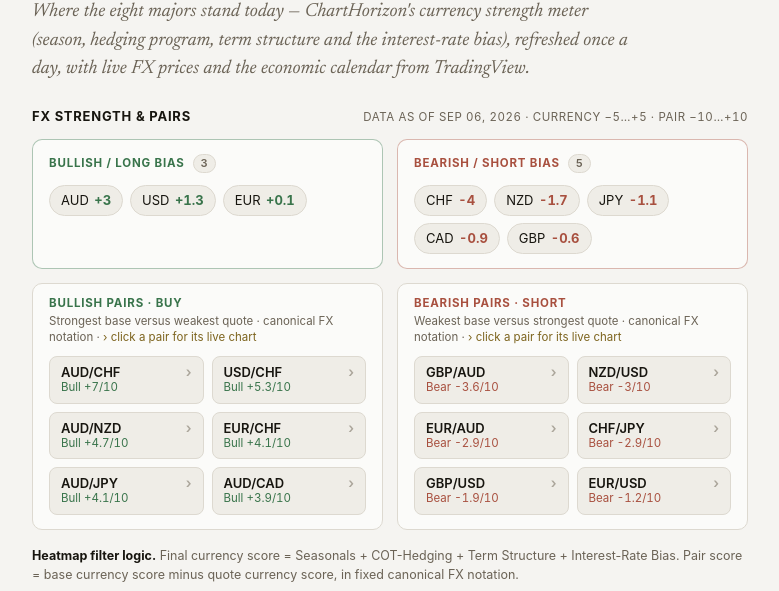
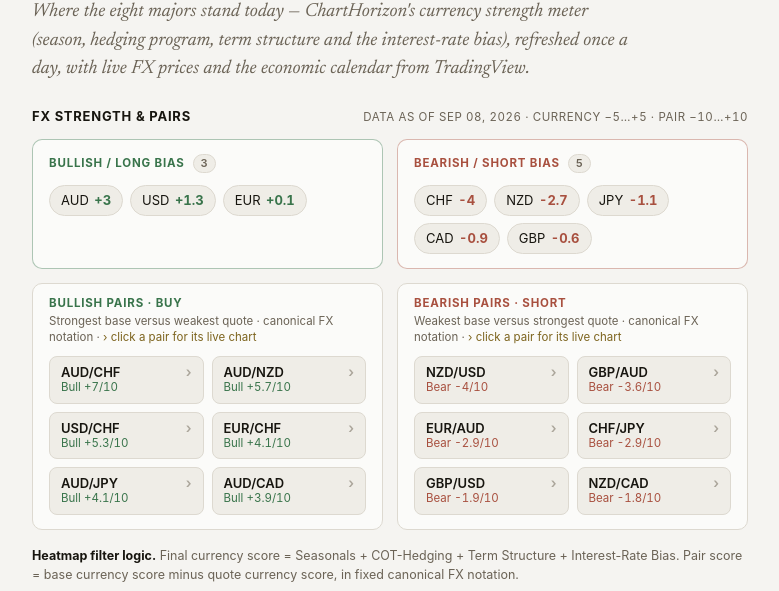
Before and after one commit to ChartHorizon/website, a Jekyll site: the page built from fx.html, in a window 1280 px wide. Shown: the part 357-948 px from the top of the page, without its empty margins (250-1029 px from the left). Built offline with Jekyll 4.4.1, drawn with Linux system fonts in a browser that asks for light colours.

Commit message:
data: FX strength snapshot Sep 08, 2026

```diff
--- a/_data/fx.json
+++ b/_data/fx.json
@@ -1,6 +1,6 @@
 {
-  "as_of": "Sep 06, 2026",
-  "generated": "2026-09-06",
+  "as_of": "Sep 08, 2026",
+  "generated": "2026-09-08",
   "max_score": 5,
   "pair_max": 10,
   "pair_threshold": 6,
@@ -30,8 +30,8 @@
     },
     {
       "cur": "NZD",
-      "score": -1.7,
-      "label": "-1.7"
+      "score": -2.7,
+      "label": "-2.7"
     },
     {
       "cur": "JPY",
@@ -57,14 +57,14 @@
       "label": "Bull +7/10"
     },
     {
+      "pair": "AUD/NZD",
+      "spread": 5.7,
+      "label": "Bull +5.7/10"
+    },
+    {
       "pair": "USD/CHF",
       "spread": 5.3,
       "label": "Bull +5.3/10"
-    },
-    {
-      "pair": "AUD/NZD",
-      "spread": 4.7,
-      "label": "Bull +4.7/10"
     },
     {
       "pair": "EUR/CHF",
@@ -84,14 +84,14 @@
   ],
   "bearish_pairs": [
     {
+      "pair": "NZD/USD",
+      "spread": 4,
+      "label": "Bear -4/10"
+    },
+    {
       "pair": "GBP/AUD",
       "spread": 3.6,
       "label": "Bear -3.6/10"
-    },
-    {
-      "pair": "NZD/USD",
-      "spread": 3,
-      "label": "Bear -3/10"
     },
     {
       "pair": "EUR/AUD",
@@ -109,9 +109,9 @@
       "label": "Bear -1.9/10"
     },
     {
-      "pair": "EUR/USD",
-      "spread": 1.2,
-      "label": "Bear -1.2/10"
+      "pair": "NZD/CAD",
+      "spread": 1.8,
+      "label": "Bear -1.8/10"
     }
   ],
   "rate_table": [
```
